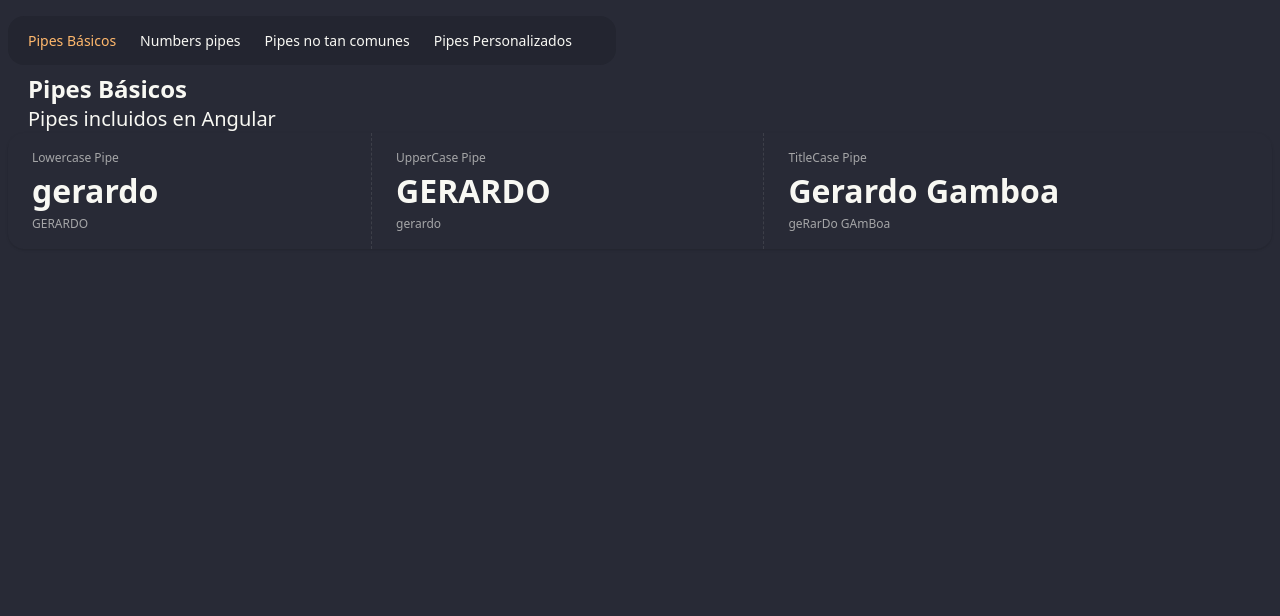
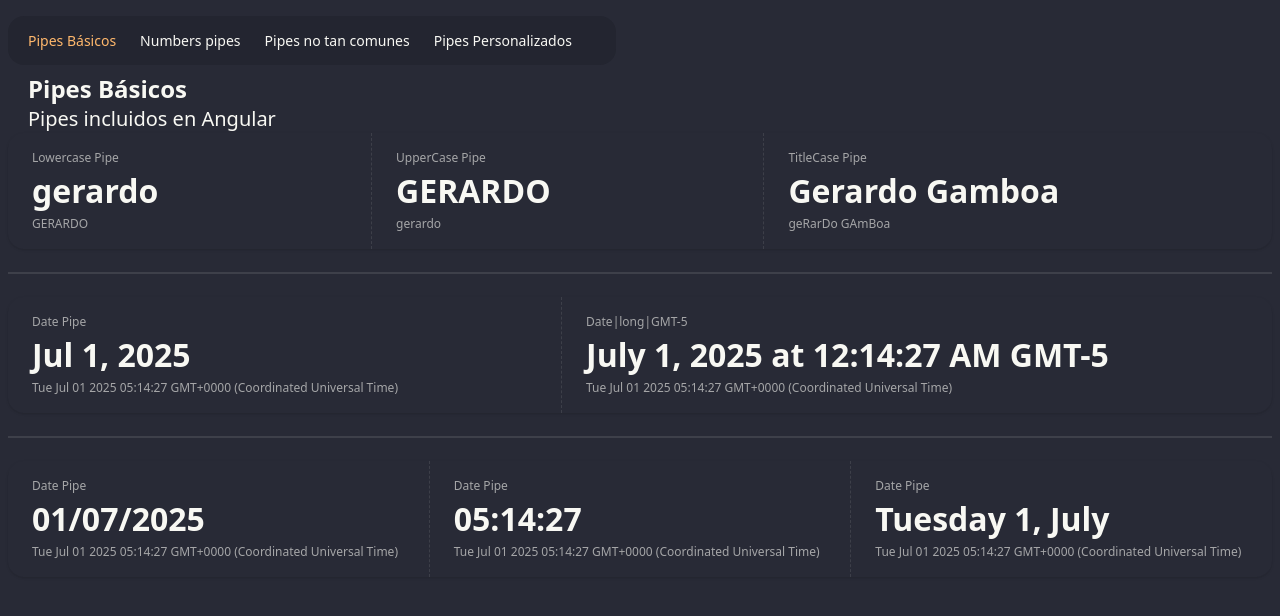
Before and after one commit to Gambster/pipes-app, an Angular app: page /basic in a window 1280 px wide. Shown: the top 616 px of the page. Built offline with nearby package versions, Linux system fonts and the light colour scheme.

Commit message:
feat: add DatePipe functionality and update basic page to display various date formats

```diff
--- a/src/app/pages/basic-page/basic-page.component.html
+++ b/src/app/pages/basic-page/basic-page.component.html
@@ -21,3 +21,41 @@
     <div class="stat-desc">{{ fullName() }}</div>
   </div>
 </div>
+
+<div class="divider"></div>
+
+<div class="stats stats-vertical lg:stats-horizontal shadow w-full">
+  <div class="stat">
+    <div class="stat-title">Date Pipe</div>
+    <div class="stat-value">{{ customDate() | date }}</div>
+    <div class="stat-desc">{{ customDate() }}</div>
+  </div>
+
+  <div class="stat">
+    <div class="stat-title">Date|long|GMT-5</div>
+    <div class="stat-value">{{ customDate() | date : "long" : "GMT-5" }}</div>
+    <div class="stat-desc">{{ customDate() }}</div>
+  </div>
+</div>
+
+<div class="divider"></div>
+
+<div class="stats stats-vertical lg:stats-horizontal shadow w-full">
+  <div class="stat">
+    <div class="stat-title">Date Pipe</div>
+    <div class="stat-value">{{ customDate() | date : "dd/MM/yyyy" }}</div>
+    <div class="stat-desc">{{ customDate() }}</div>
+  </div>
+
+  <div class="stat">
+    <div class="stat-title">Date Pipe</div>
+    <div class="stat-value">{{ customDate() | date : "HH:mm:ss" }}</div>
+    <div class="stat-desc">{{ customDate() }}</div>
+  </div>
+
+  <div class="stat">
+    <div class="stat-title">Date Pipe</div>
+    <div class="stat-value">{{ customDate() | date : "EEEE d, MMMM" }}</div>
+    <div class="stat-desc">{{ customDate() }}</div>
+  </div>
+</div>
--- a/src/app/pages/basic-page/basic-page.component.ts
+++ b/src/app/pages/basic-page/basic-page.component.ts
@@ -1,13 +1,30 @@
-import { LowerCasePipe, TitleCasePipe, UpperCasePipe } from '@angular/common';
-import { Component, signal } from '@angular/core';
+import {
+  DatePipe,
+  LowerCasePipe,
+  TitleCasePipe,
+  UpperCasePipe,
+} from '@angular/common';
+import { Component, effect, signal } from '@angular/core';
 
 @Component({
   selector: 'app-basic-page',
-  imports: [LowerCasePipe, UpperCasePipe, TitleCasePipe],
+  imports: [LowerCasePipe, UpperCasePipe, TitleCasePipe, DatePipe],
   templateUrl: './basic-page.component.html',
 })
 export default class BasicPageComponent {
   nameLower = signal<string>('gerardo');
   nameUpper = signal<string>('GERARDO');
   fullName = signal<string>('geRarDo GAmBoa');
+
+  customDate = signal<Date>(new Date());
+
+  tickingDateEffec = effect((onCleanup) => {
+    const interval = setInterval(() => {
+      this.customDate.set(new Date());
+    }, 1000);
+
+    onCleanup(() => {
+      clearInterval(interval);
+    });
+  });
 }
```
